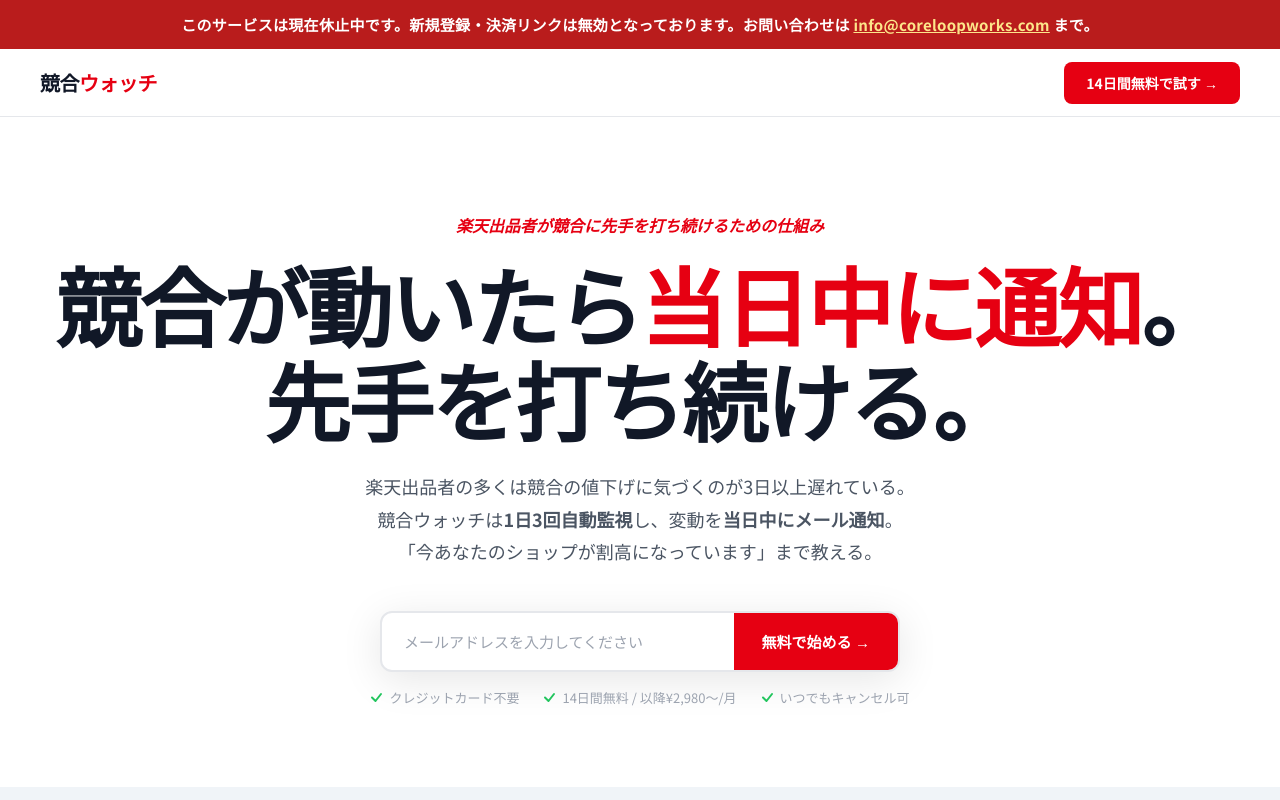
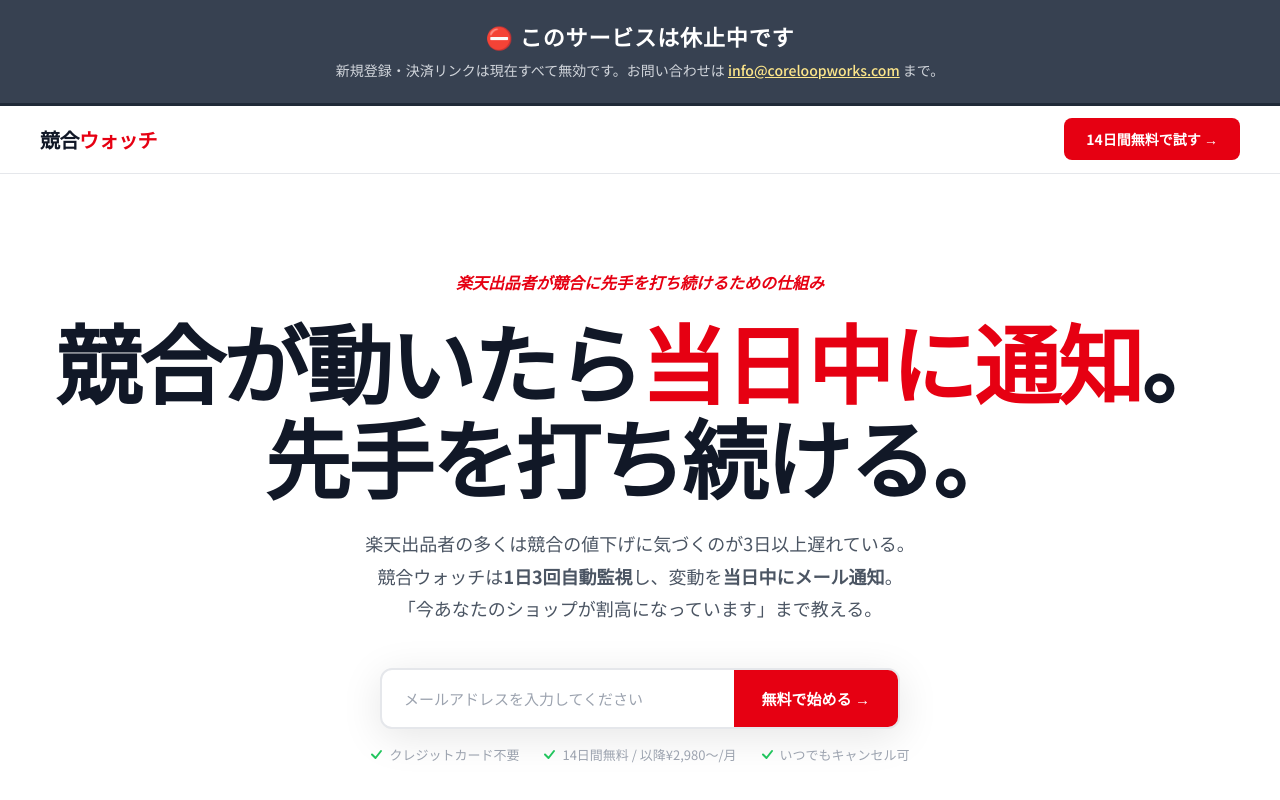
Before and after one commit to coreloopworks/competitor-watch-lp, a plain HTML site: page index.html in a window 1280 px wide. Shown: the top 800 px of the page. Drawn offline with Linux system fonts and the light colour scheme.

Commit message:
[Builder/Operator] feat: 休止中バナーを灰背景・白抜き・センタリングで強調（proj-004 撤退後処理）
Co-Authored-By: Claude Opus 4.8 (1M context) <noreply@anthropic.com>

```diff
--- a/index.html
+++ b/index.html
@@ -186,9 +186,10 @@
 </head>
 <body>
 
-<!-- SERVICE HIATUS BANNER -->
-<div style="background:#b91c1c;color:#fff;text-align:center;padding:14px 20px;font-family:'Noto Sans JP',sans-serif;font-size:15px;font-weight:700;letter-spacing:0.02em;position:relative;z-index:9999;">
-  このサービスは現在休止中です。新規登録・決済リンクは無効となっております。お問い合わせは <a href="mailto:info@coreloopworks.com" style="color:#fde68a;text-decoration:underline;">info@coreloopworks.com</a> まで。
+<!-- SERVICE HIATUS BANNER (proj-004 撤退) -->
+<div style="background:#374151;color:#ffffff;text-align:center;padding:22px 20px;font-family:'Noto Sans JP',sans-serif;position:relative;z-index:9999;border-bottom:3px solid #1f2937;">
+  <div style="font-size:22px;font-weight:900;letter-spacing:0.04em;line-height:1.3;">⛔ このサービスは休止中です</div>
+  <div style="font-size:14px;font-weight:500;color:#d1d5db;margin-top:8px;line-height:1.6;">新規登録・決済リンクは現在すべて無効です。お問い合わせは <a href="mailto:info@coreloopworks.com" style="color:#fde68a;text-decoration:underline;">info@coreloopworks.com</a> まで。</div>
 </div>
 
 <!-- NAV -->
```
